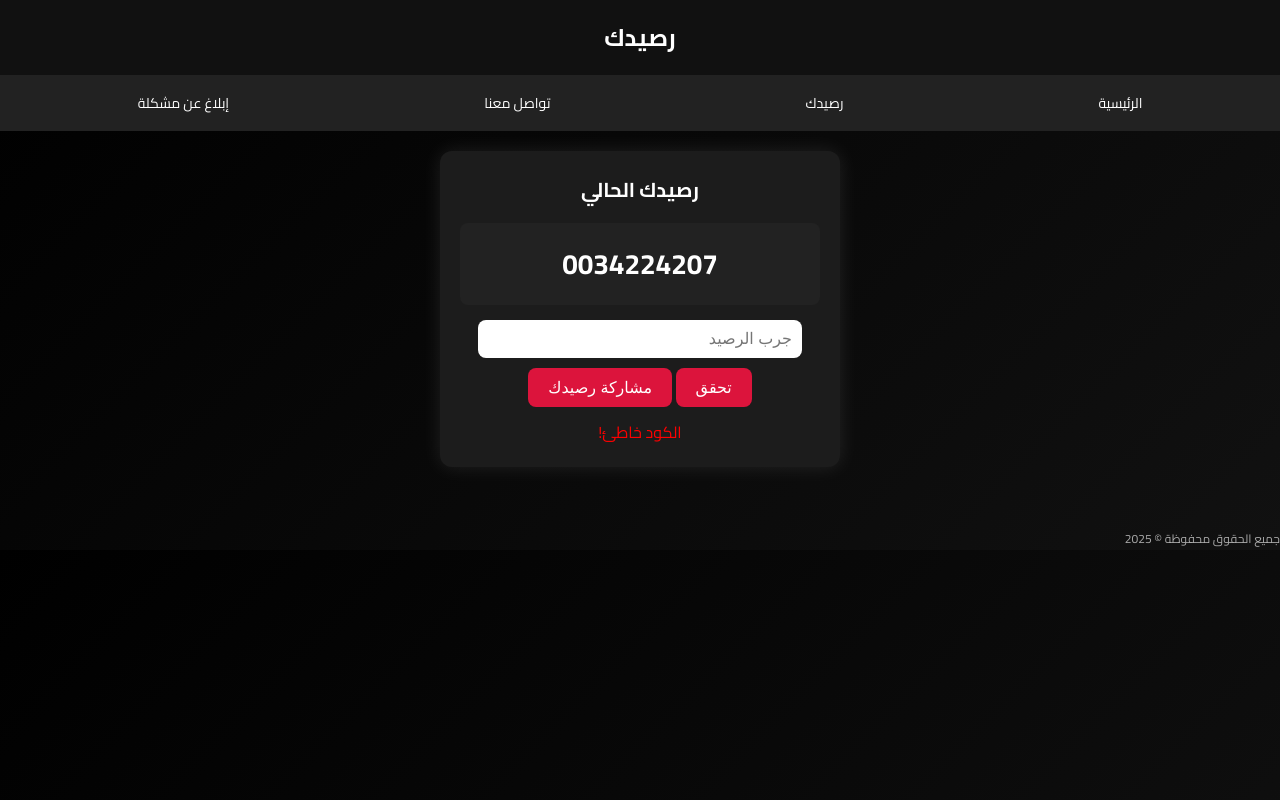
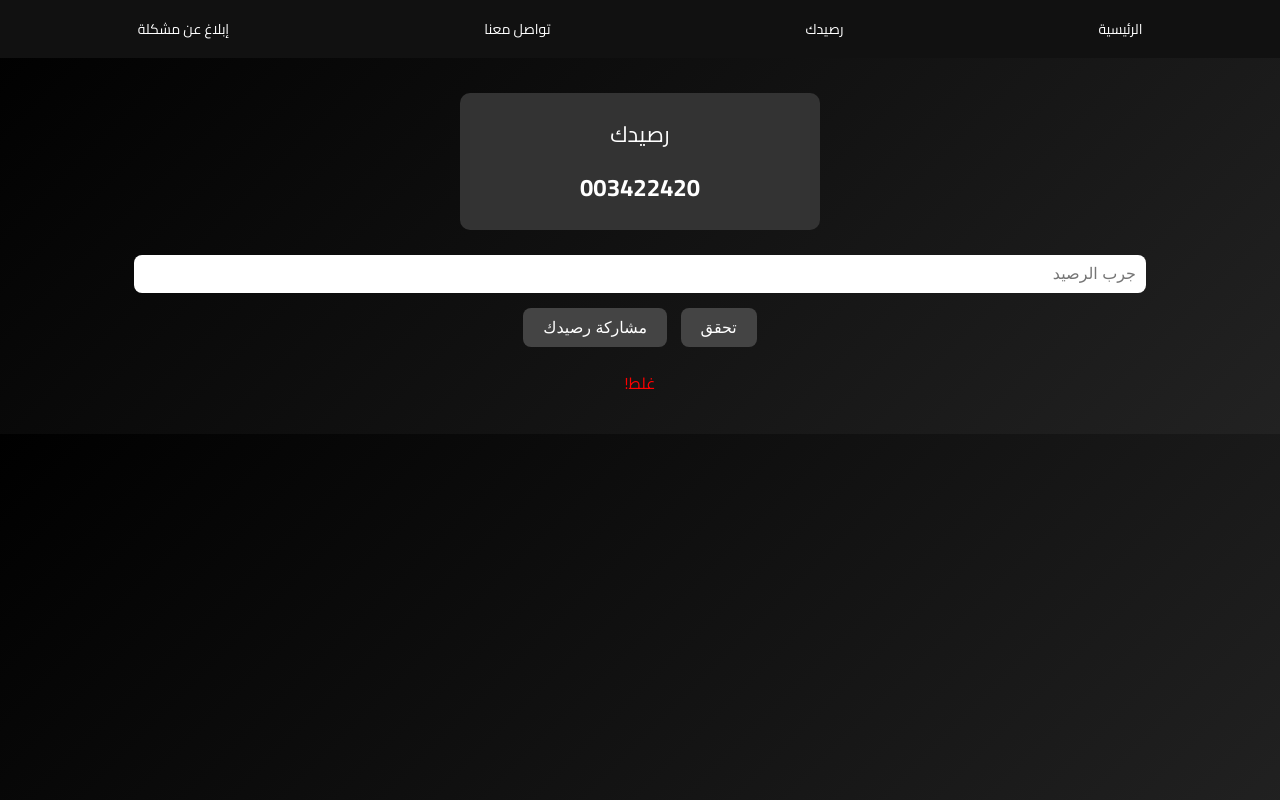
Before and after one commit to hamod212872/rraseidaak_one, a plain HTML site: page index.html in a window 1280 px wide. Both pictures are taken after a click on the button "تحقق". Drawn offline with Linux system fonts and the light colour scheme.

Commit message:
Update index.html

```diff
--- a/index.html
+++ b/index.html
@@ -1,136 +1,125 @@
 <!DOCTYPE html><html lang="ar" dir="rtl">
 <head>
   <meta charset="UTF-8">
-  <title>رصيدك | الموقع الرسمي</title>
+  <title>رصيدك</title>
   <meta name="viewport" content="width=device-width, initial-scale=1.0">
   <link href="https://fonts.googleapis.com/css2?family=Cairo:wght@400;700&display=swap" rel="stylesheet">
-  <link rel="icon" href="https://i.imgur.com/UJvZL6b.png">
   <style>
-    * { box-sizing: border-box; margin: 0; padding: 0; }
     body {
+      margin: 0;
       font-family: 'Cairo', sans-serif;
-      background: linear-gradient(135deg, #000, #111);
-      color: white;
-      transition: all 0.3s;
+      background: linear-gradient(135deg, #000, #222);
+      color: #fff;
     }
-    header {
-      background: #111;
-      padding: 15px;
-      text-align: center;
-      font-size: 24px;
-      font-weight: bold;
-      box-shadow: 0 0 10px #000;
+    #splash {
+      position: fixed;
+      top: 0; left: 0;
+      width: 100%; height: 100vh;
+      background-color: #000;
+      display: flex; align-items: center; justify-content: center;
+      font-size: 28px; font-weight: bold;
+      z-index: 9999;
     }
     nav {
+      background: #111;
       display: flex;
       justify-content: space-around;
-      background: #222;
       padding: 10px;
-      font-size: 14px;
     }
     nav a {
-      color: white;
+      color: #fff;
       text-decoration: none;
-      padding: 5px 10px;
+      font-size: 14px;
+      padding: 6px 10px;
       border-radius: 6px;
-      transition: 0.3s;
     }
     nav a:hover {
-      background: #333;
+      background: #444;
     }
     .container {
       padding: 20px;
       text-align: center;
     }
-    .card {
-      background: #1c1c1c;
+    .balance-box {
+      background: #333;
       padding: 20px;
-      border-radius: 12px;
-      max-width: 400px;
-      margin: auto;
-      box-shadow: 0 0 20px rgba(255,255,255,0.1);
-    }
-    .card h2 {
-      margin-bottom: 15px;
+      border-radius: 10px;
+      margin: 15px auto;
       font-size: 20px;
-    }
-    .balance {
-      font-size: 28px;
-      font-weight: bold;
-      background: #222;
-      padding: 15px;
-      border-radius: 8px;
-      margin-bottom: 15px;
+      max-width: 320px;
     }
     input[type="text"] {
-      width: 90%;
       padding: 10px;
+      width: 80%;
       border-radius: 8px;
       border: none;
+      margin: 10px 0;
       font-size: 16px;
-      margin-bottom: 10px;
     }
     button {
-      background: crimson;
+      padding: 10px 20px;
+      background-color: #444;
       border: none;
-      padding: 10px 20px;
+      border-radius: 8px;
       color: white;
-      border-radius: 8px;
       font-size: 16px;
       cursor: pointer;
-      transition: 0.3s;
+      margin: 5px;
     }
-    button:hover {
-      background: darkred;
-    }
-    #result {
-      margin-top: 10px;
-      font-size: 16px;
-    }
-    .footer {
-      margin-top: 40px;
-      font-size: 12px;
-      color: #aaa;
-    }
-    @keyframes success {
-      0% { transform: scale(1); color: #0f0; }
-      50% { transform: scale(1.1); }
-      100% { transform: scale(1); }
+    #congrats {
+      display: none;
+      position: fixed;
+      top: 30%;
+      left: 50%;
+      transform: translateX(-50%);
+      background: #0f0;
+      color: #000;
+      padding: 20px 40px;
+      border-radius: 12px;
+      font-size: 24px;
+      font-weight: bold;
+      box-shadow: 0 0 10px #0f0;
+      z-index: 10000;
     }
   </style>
 </head>
 <body>
-  <div id="splash" style="position:fixed;top:0;left:0;width:100%;height:100vh;background:#000;display:flex;align-items:center;justify-content:center;font-size:28px;font-weight:bold;z-index:9999;">جاري التحميل...</div>  <header>رصيدك</header>
+<div id="splash">جاري التحميل...</div>
+<div id="congrats">مبروك!</div>
+
 <nav>
   <a href="#">الرئيسية</a>
   <a href="#balance">رصيدك</a>
   <a href="https://www.instagram.com/cv7.h?igsh=N2J1MnVvcHVrcGJ3" target="_blank">تواصل معنا</a>
   <a href="https://www.instagram.com/cv7.h?igsh=N2J1MnVvcHVrcGJ3" target="_blank">إبلاغ عن مشكلة</a>
-  </nav>  <div class="container">
-    <div class="card">
-      <h2>رصيدك الحالي</h2>
-      <div class="balance" id="balance">0000000000</div>
+</nav>
+
+<div class="container">
+  <div class="balance-box">
+    <div style="font-size: 22px; margin-bottom: 10px;">رصيدك</div>
+    <div style="font-size: 24px; font-weight: bold;" id="balance">0000000000</div>
+  </div>
   <input type="text" id="codeInput" placeholder="جرب الرصيد">
   <br>
   <button onclick="tryCode()">تحقق</button>
   <button onclick="shareBalance()">مشاركة رصيدك</button>
   <p id="result"></p>
 </div>
-  </div>  <div class="footer">جميع الحقوق محفوظة &copy; 2025</div>  <script>
+
+<audio id="winSound" src="https://cdn.pixabay.com/download/audio/2022/03/15/audio_2c1488a86e.mp3?filename=success-1-6297.mp3"></audio>
+
+<script>
   function generateRandomBalance() {
     const digits = '0123456789';
     let result = '';
-      for (let i = 0; i < 10; i++) {
+    for (let i = 0; i < 9; i++) {
       result += digits.charAt(Math.floor(Math.random() * digits.length));
     }
     return result;
   }
 
   window.onload = () => {
-      setTimeout(() => {
-        document.getElementById('splash').style.display = 'none';
-      }, 1500);
-
+    setTimeout(() => { document.getElementById('splash').style.display = 'none'; }, 2000);
     let saved = localStorage.getItem('balance');
     if (saved) {
       document.getElementById('balance').textContent = saved;
@@ -141,18 +130,29 @@
     }
   };
 
+  function showCongrats() {
+    const div = document.getElementById("congrats");
+    div.style.display = "block";
+    document.getElementById("winSound").play();
+    setTimeout(() => {
+      div.style.display = "none";
+    }, 3000);
+  }
+
   function tryCode() {
-      const correctCode = "00";
     const input = document.getElementById('codeInput').value;
     const result = document.getElementById('result');
-      if (input === correctCode) {
-        result.textContent = "مبروك! الكود صحيح";
+    const balance = localStorage.getItem('balance');
+
+    if (balance === "112345678" && input === "11") {
+      result.textContent = "صحيح! تمت إضافة 1$ إلى رصيدك.";
       result.style.color = "#0f0";
-        result.style.animation = "success 0.5s ease-in-out";
+      localStorage.setItem('balance', "$1");
+      document.getElementById('balance').textContent = "$1";
+      showCongrats();
     } else {
-        result.textContent = "الكود خاطئ!";
+      result.textContent = "غلط!";
       result.style.color = "#f00";
-        result.style.animation = "none";
     }
   }
 
@@ -165,5 +165,6 @@
       alert("انسخ النص وشاركه: " + shareText);
     }
   }
-  </script></body>
+</script>
+</body>
 </html>
```
Lines whose indentation alone changed are shown as unchanged.
